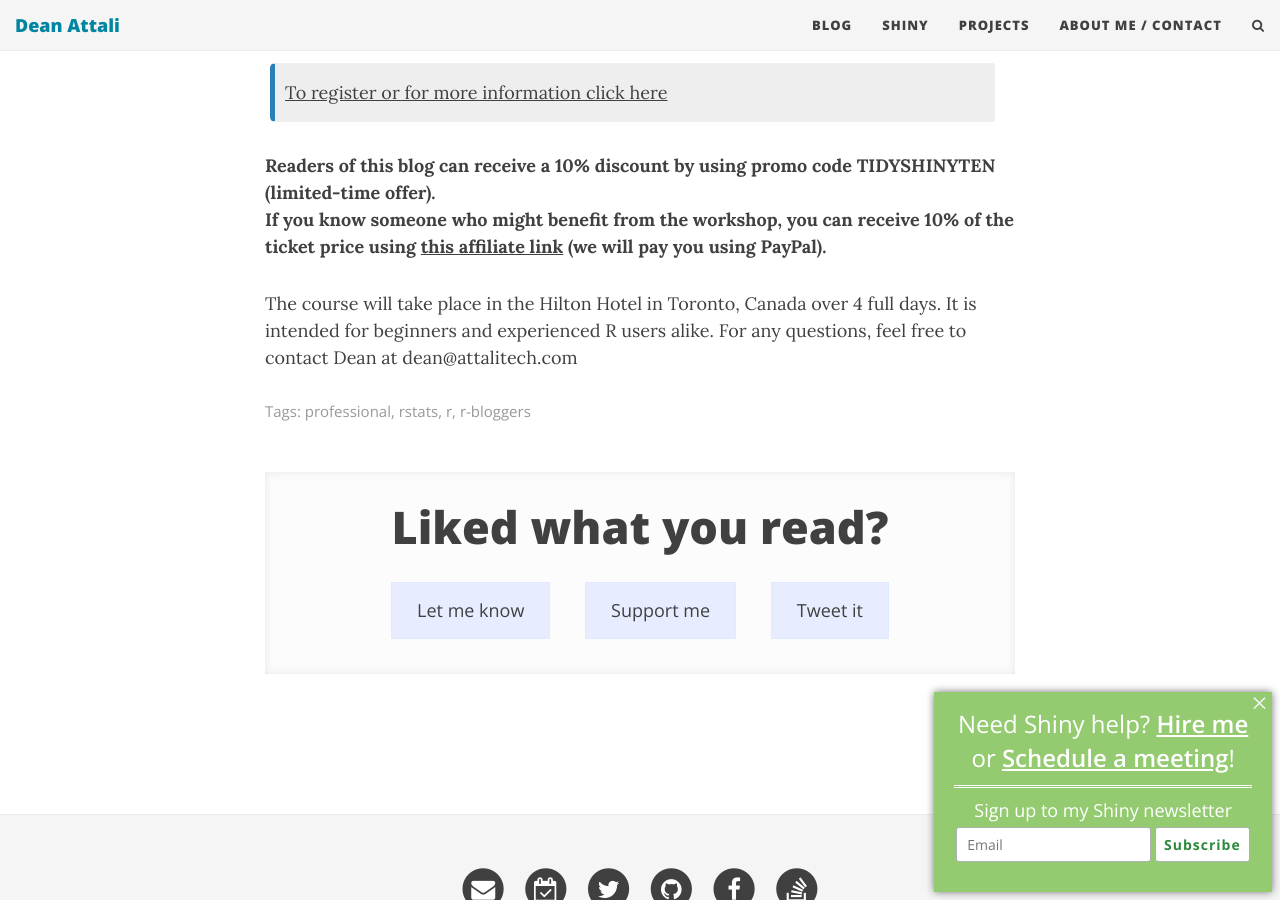
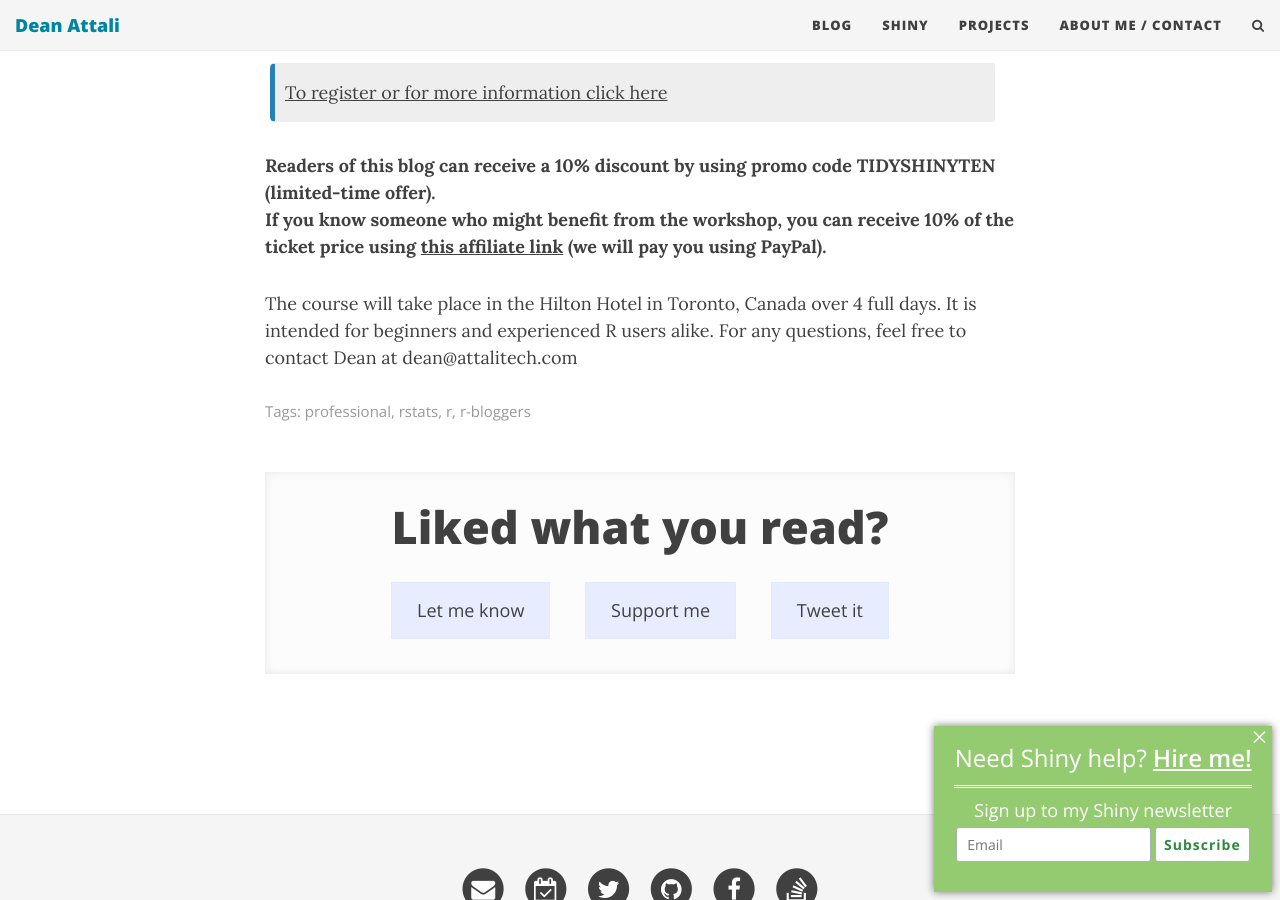
Before and after one commit to daattali/daattali.github.io, a Jekyll site: the page built from notblog/2017-11-21-tidyshiny-workshop-toronto.md, in a window 1280 px wide and 900 px high, scrolled down 427 px. Built offline with Jekyll 4.4.1, drawn with Linux system fonts in a browser that asks for light colours; nearby versions of some CDN libraries; comment, search, counter and statistics services are not loaded.

Commit message:
Update scroll-box.html

```diff
--- a/_includes/scroll-box.html
+++ b/_includes/scroll-box.html
@@ -2,8 +2,7 @@
   <div id="scroll-box-close">&times;</div>
   <div id="scroll-box-hire">
     Need Shiny help?
-    <a href="/shiny">Hire me</a><br/>
-    or <a target="_blank" href="https://calendly.com/attalitech/meeting">Schedule a meeting</a>!
+    <a href="/shiny">Hire me!</a>
   </div>
   <div id="mailchimp-subscribe-section-scrollbox" class="mailchimp-subscribe-section">
     <div id="mc_embed_signup-scrollbox">
```
